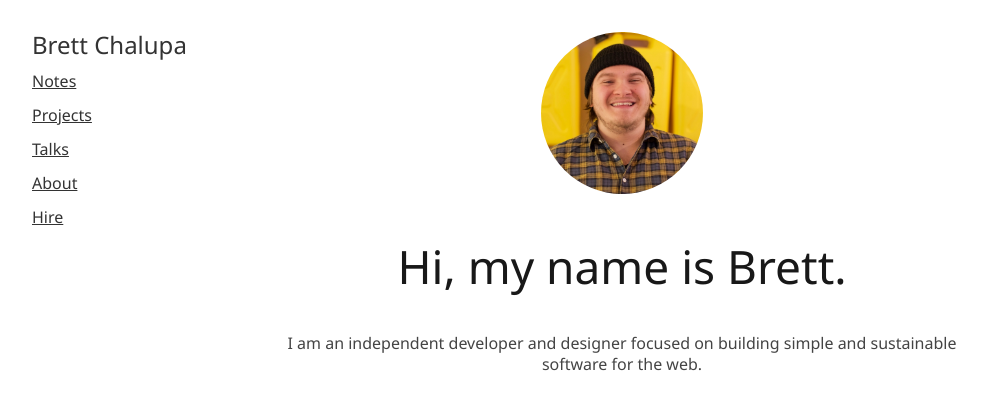
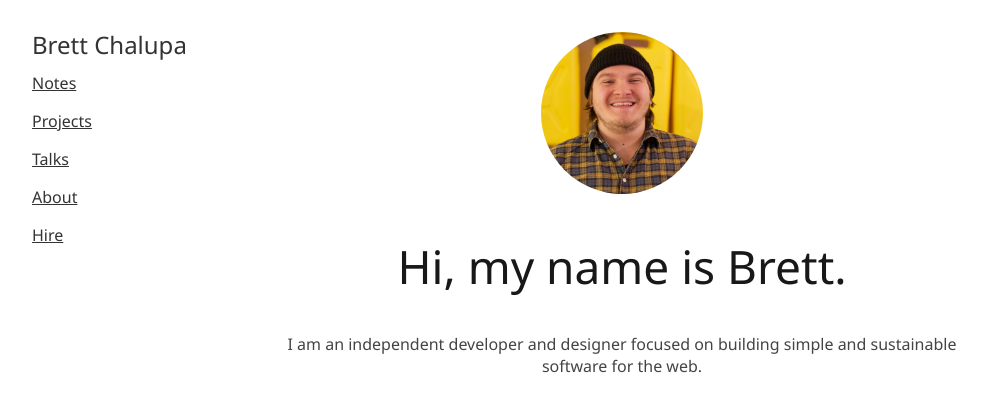
Before and after one commit to brettchalupa/brettchalupa.github.io, a Jekyll site: the page built from index.html, in a window 1280 px wide. Shown: the top 412 px of the page, without its empty margins (138-1125 px from the left). Built offline with Jekyll 4.4.1, drawn with Linux system fonts in a browser that asks for light colours; a script that is not in the unit is left out.

Commit message:
Increase line-height and list bottom margin
This gives the site some more breathing room as part of some minor style
tweaks.

```diff
--- a/_sass/layout.scss
+++ b/_sass/layout.scss
@@ -27,6 +27,7 @@ p, ul, ol, li, span, blockquote, small {
   font-family: 'Noto Sans', Helvetica, Arial, sans-serif;
   font-weight: 400;
   font-size: 16px;
+  line-height: 22px;
 }
 
 pre, code {
@@ -54,6 +55,11 @@ pre, code span {
 
 pre {
   margin-bottom: 20px;
+}
+
+ol,
+ul {
+  margin-bottom: 32px;
 }
 
 ul {
```
